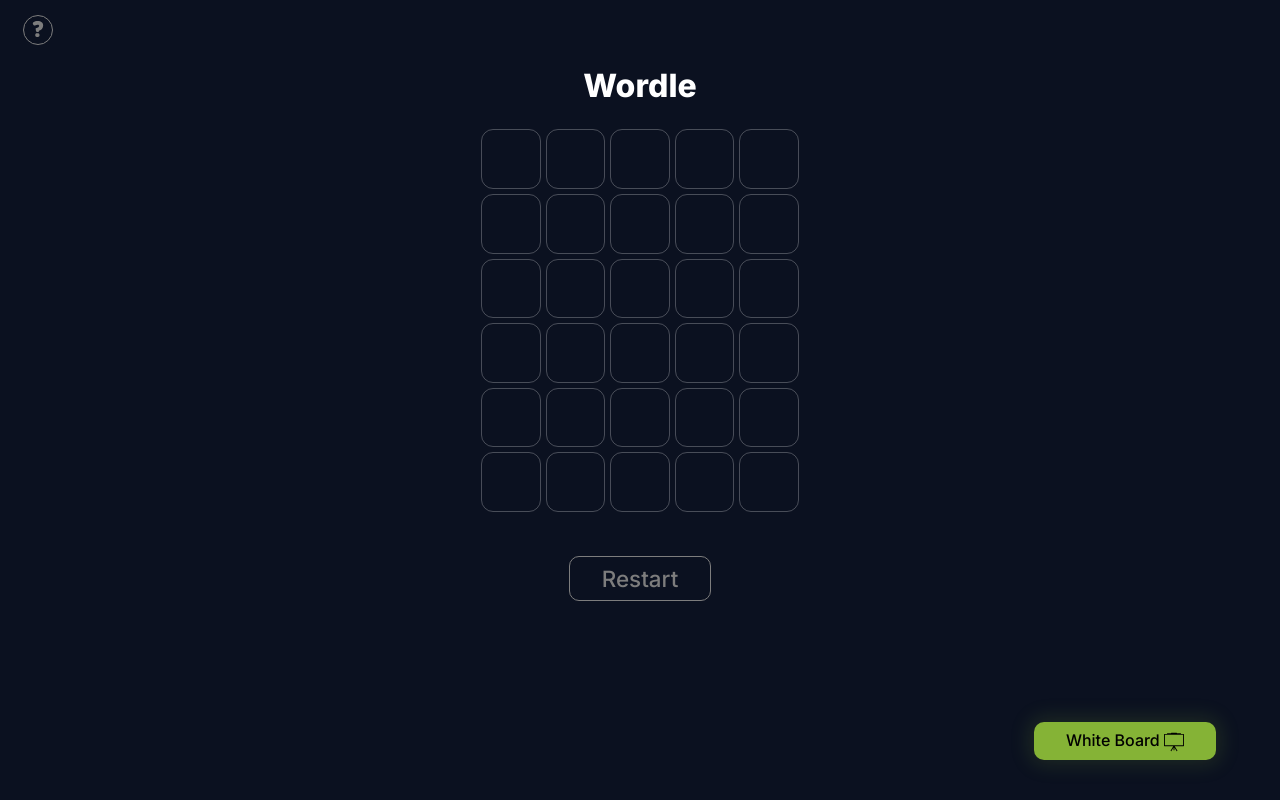
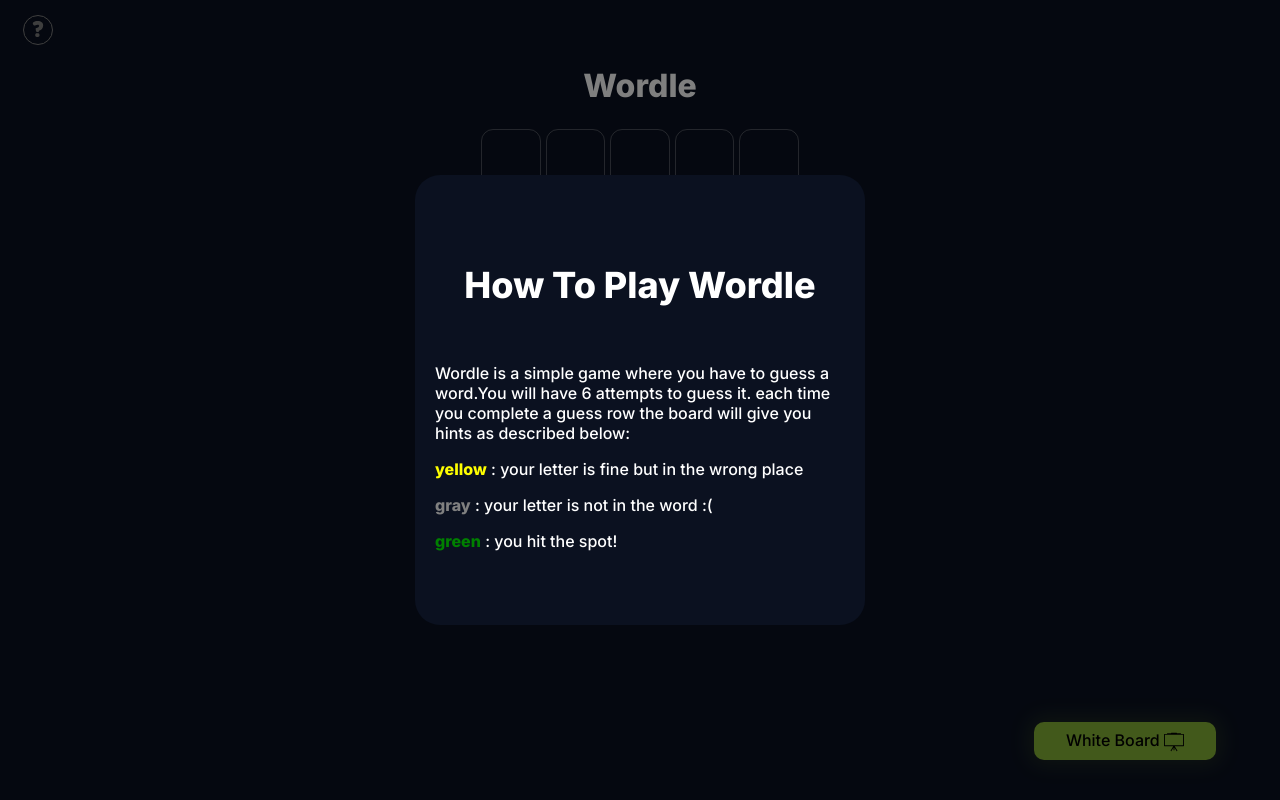
Before and after one commit to AlejoTorres2001/wordle, a website built with webpack: page public/index.html in a window 1280 px wide. Both pictures are taken after a click on the button 38 px from the left and 30 px from the top of the page. Built offline with nearby package versions, Linux system fonts and the light colour scheme.

Commit message:
add: how to play dialog

```diff
--- a/public/index.html
+++ b/public/index.html
@@ -8,9 +8,34 @@
     <link rel="stylesheet" href="style.css" />
   </head>
   <body>
+    <div id="how-to-play-dialog-container" class="how-to-play-dialog-container">
+      <div class="how-to-play-content">
+        <div class="how-to-play-dialog-title">
+          <h2>How To Play Wordle</h2>
+        </div>
+        <div class="how-to-play-dialog-body">
+          <p>
+            Wordle is a simple game where you have to guess a word.You will have 6 attempts to guess it.
+            each time you complete a guess row the board will give you hints as described below:
+          <p>
+          <span><b style="color: yellow;">yellow</b></span>
+          : your letter is fine but in the wrong place</p>
+          <p>
+          <span><b style="color: gray;">gray</b></span>
+
+            : your letter is not in the word :(</p>
+          <p>
+
+          <span><b style="color: green;">green</b></span>
+          : you hit the spot!</p>
+
+        </div>
+      </div>
+    </div>
+    <div id="page-mask"></div>
     <div class="how-to-play-container">
       <button class="how-to-play-button">
-        <img src="assets/question-mark-draw-svgrepo-com.svg" alt="icon">
+        <img src="assets/question-mark-draw-svgrepo-com.svg" alt="icon" />
       </button>
     </div>
     <h1 class="web-title">Wordle</h1>
--- a/public/style.css
+++ b/public/style.css
@@ -201,3 +201,52 @@
   cursor: pointer;
 
 }
+
+.page-mask {
+  background: rgba(0, 0, 0, 0.5);
+  position: fixed;
+  top: 0;
+  right: 0;
+  bottom: 0;
+  left: 0;
+  z-index: 20;
+}
+.how-to-play-dialog-container{
+  display: none;
+  position: fixed;
+  top: 50%;
+  left: 50%;
+  transform: translate(-50%, -50%);
+  background-color: var(--blue-dark);
+  border-radius: 25px;
+  z-index: 30;
+  width: 450px;
+  height: 450px;
+  flex-direction: column;
+  justify-content: center;
+  align-items: center;
+}
+.how-to-play-content{
+  display: flex;
+  flex-direction: column;
+  align-items: center;
+  padding: 0px 20px;
+  gap: 10px;
+}
+.how-to-play-dialog-title{
+  font-size: 1.5rem;
+  font-weight: 600;
+  color: white;
+
+  font-family: var(--inter-font);
+}
+.how-to-play-dialog-title h2 {
+  text-align: center;
+
+
+}
+.how-to-play-dialog-body{
+  font-size: 1rem;
+  font-weight: 400;
+  color: white;
+}
--- a/src/index.ts
+++ b/src/index.ts
@@ -27,6 +27,10 @@
 const whiteBoardButton = document.getElementsByClassName(
   "go-to-white-board-button"
 );
+const howToPlayButton = document.getElementsByClassName("how-to-play-button");
+const howToPlayDialog = document.getElementById("how-to-play-dialog-container");
+const pageMask = document.getElementById("page-mask");
+const onPageMaskClick$ = fromEvent(pageMask, "click");
 const onWhiterBoardClick$ = fromEvent<MouseEvent>(whiteBoardButton, "click");
 const onKeyDown$: Observable<KeyboardEvent> = fromEvent<KeyboardEvent>(
   document,
@@ -37,6 +41,10 @@
 
 const onRestart$: Observable<MouseEvent> = fromEvent<MouseEvent>(
   restartButton,
+  "click"
+);
+const onHowToPlayClick$: Observable<MouseEvent> = fromEvent<MouseEvent>(
+  howToPlayButton,
   "click"
 );
 const onLoadWindow$ = fromEvent(window, "load");
@@ -133,3 +141,11 @@
 let onWhiterBoardClickSubscription = onWhiterBoardClick$.subscribe(() => {
   window.location.href = "board.html";
 });
+let onPageMaskClickSubscription = onPageMaskClick$.subscribe(() => {
+  pageMask.classList.remove("page-mask");
+  howToPlayDialog.style.display = "none";
+})
+let onHowToPlayClickSubscription = onHowToPlayClick$.subscribe(() => {
+  pageMask.classList.add("page-mask");
+  howToPlayDialog.style.display = "flex";
+})
```
